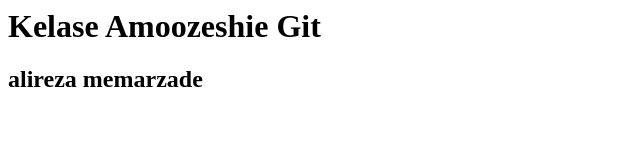
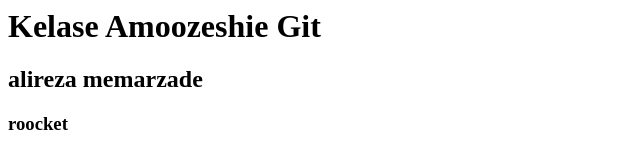
Before and after one commit to alirezamzh/test, a plain HTML site: page index.html in a window 1280 px wide. Shown: the full height of the page, 0-640 px from the left. Drawn offline with Linux system fonts and the light colour scheme.

Commit message:
add h3 tag

```diff
--- a/index.html
+++ b/index.html
@@ -8,5 +8,6 @@
 <body>
     <h1>Kelase Amoozeshie Git</h1>
     <h2>alireza memarzade</h2>
+    <h3>roocket</h3>
 </body>
 </html>
```
